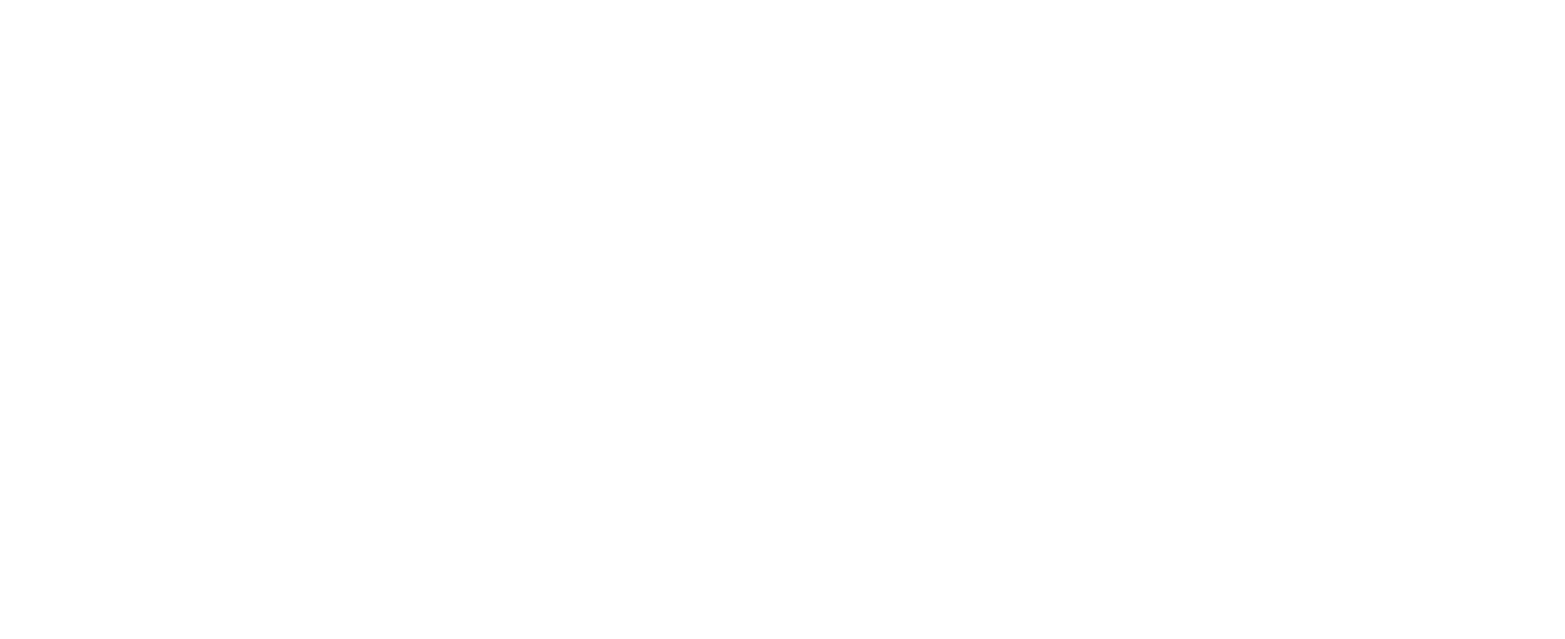
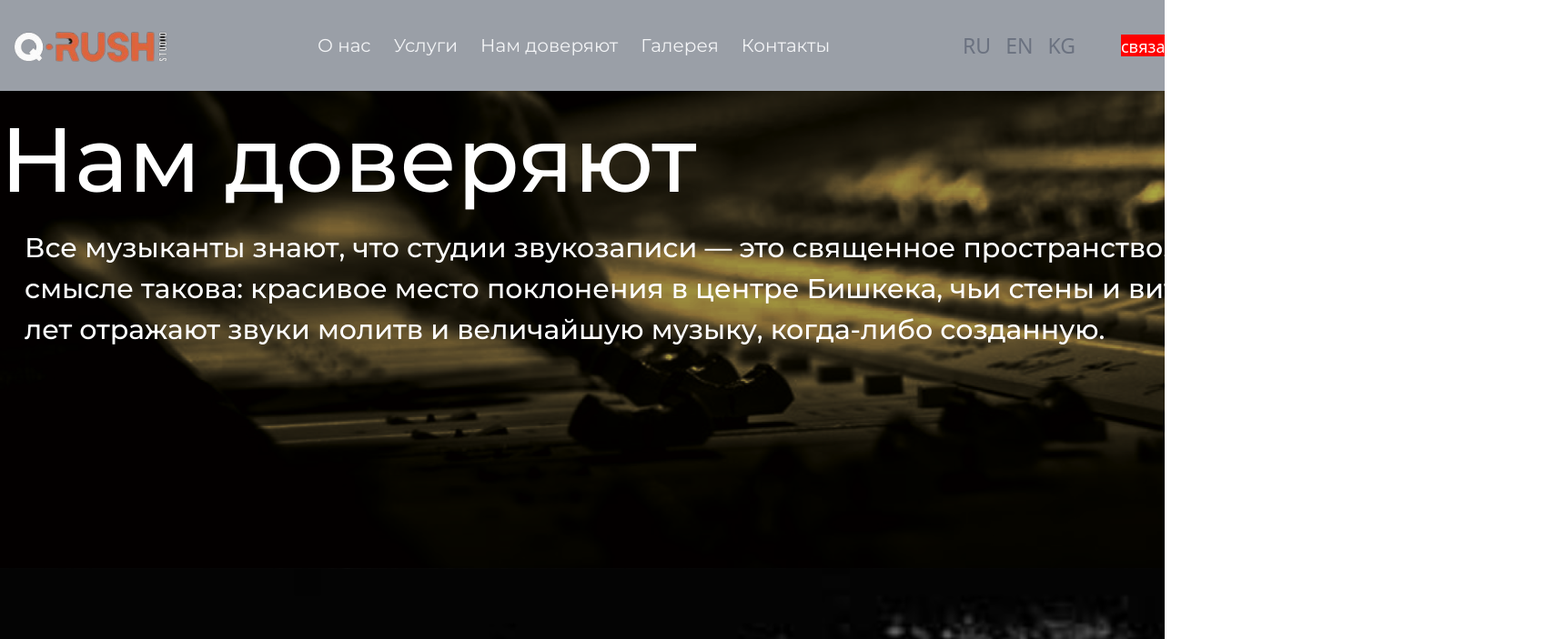
Before and after one commit to bidloMenetill/review, a React (Vite) app: page /trustus in a window 1280 px wide. Shown: the top 703 px of the page at 91% size, 1720 px wide, since content can reach past the window. Built offline with nearby package versions, Linux system fonts and the light colour scheme.

Commit message:
fix trust me

```diff
--- a/src/app/App.jsx
+++ b/src/app/App.jsx
@@ -1,6 +1,7 @@
 import "./App.css";
 import MainPage from "../pages/mainPage/MainPage";
 import { Route, Routes } from "react-router-dom";
+import TrustUs from "../pages/TrustUs/TrustUs";
 
 function App() {
   return (
@@ -9,7 +10,7 @@
         <Route path="/" element={<MainPage />} />
         <Route path="/aboutus" element />
         <Route path="/services" element />
-        <Route path="/trustus" element />
+        <Route path="/trustus" element={<TrustUs />} />
         <Route path="/contacts" element />
       </Routes>
     </>
--- a/src/widgets/Header.jsx
+++ b/src/widgets/Header.jsx
@@ -6,7 +6,9 @@
   return (
     <header className="bg-gray-700 w-[100vw] h-[100px] bg-opacity-50 flex justify-center">
       <nav className=" w-[1720px]  flex justify-between items-center">
-        <img src={logo} alt="Q-RUSH logo" />
+        <Link to={"/"}>
+          <img src={logo} alt="Q-RUSH logo" />
+        </Link>
 
         <ul className=" flex justify-evenly items-center  text-gray-100 gap-[25px] font-montserrat font-[50px] text-[20px] leading-normal ">
           <li>
```
